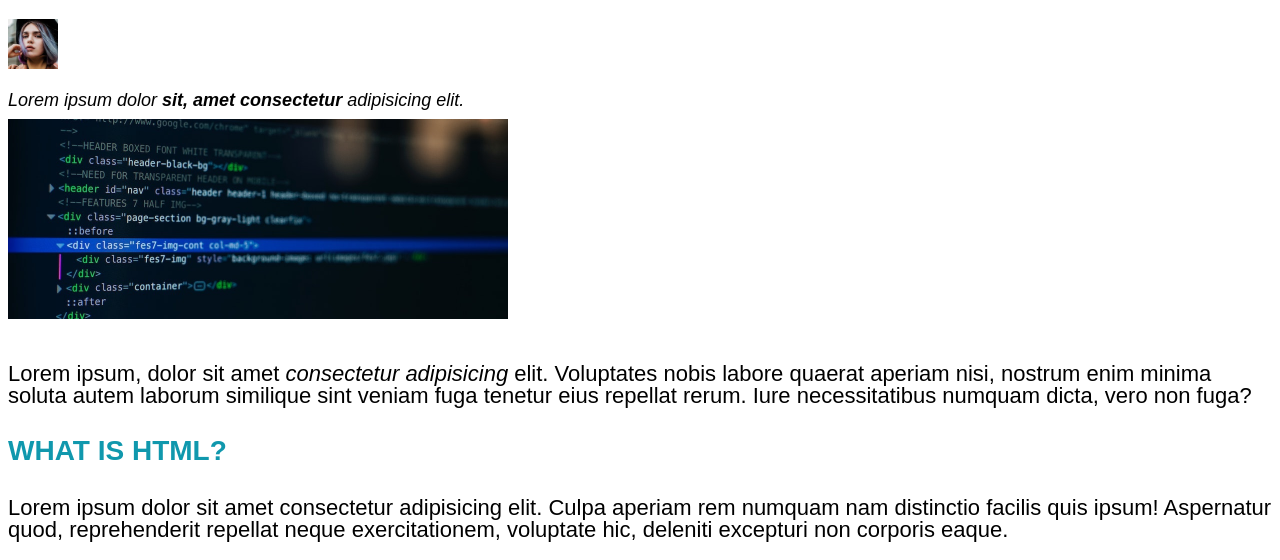
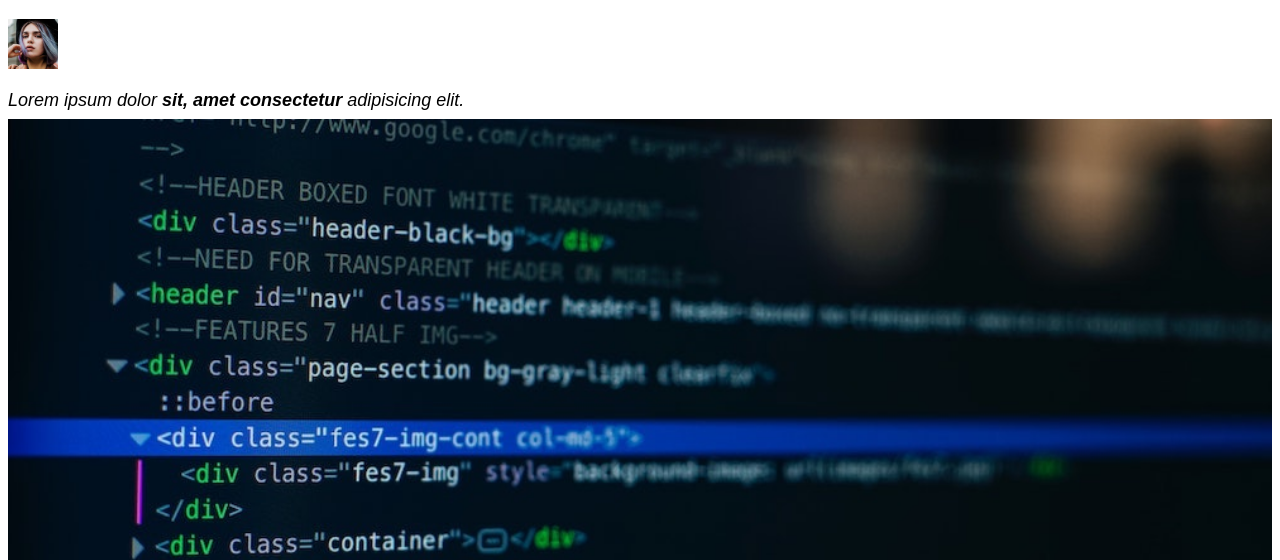
Before and after one commit to yash2026/Html-css, a plain HTML site: page jonas html css/index.html in a window 1280 px wide. Shown: the part 227-787 px from the top of the page. Drawn offline with Linux system fonts and the light colour scheme.

Commit message:
add more changes

```diff
--- a/jonas html css/index.html
+++ b/jonas html css/index.html
@@ -31,7 +31,7 @@
           elit.
         </p>
 
-        <img src="img/post-img.jpg" alt="HTML code" width="500" height="200" />
+        <img src="img/post-img.jpg" alt="HTML code" class="image2" />
       </header>
 
       <p>
--- a/jonas html css/style.css
+++ b/jonas html css/style.css
@@ -83,6 +83,12 @@ aside {
   border-top: 4px dashed rgb(94, 66, 142);
   border-bottom: 4px dashed rgb(94, 66, 142);
   padding: 30px 10px;
+  width: 640px;
+}
+
+.image2 {
+  width: 100%;
+  height: auto;
 }
 
 /* li:first-child {
```
